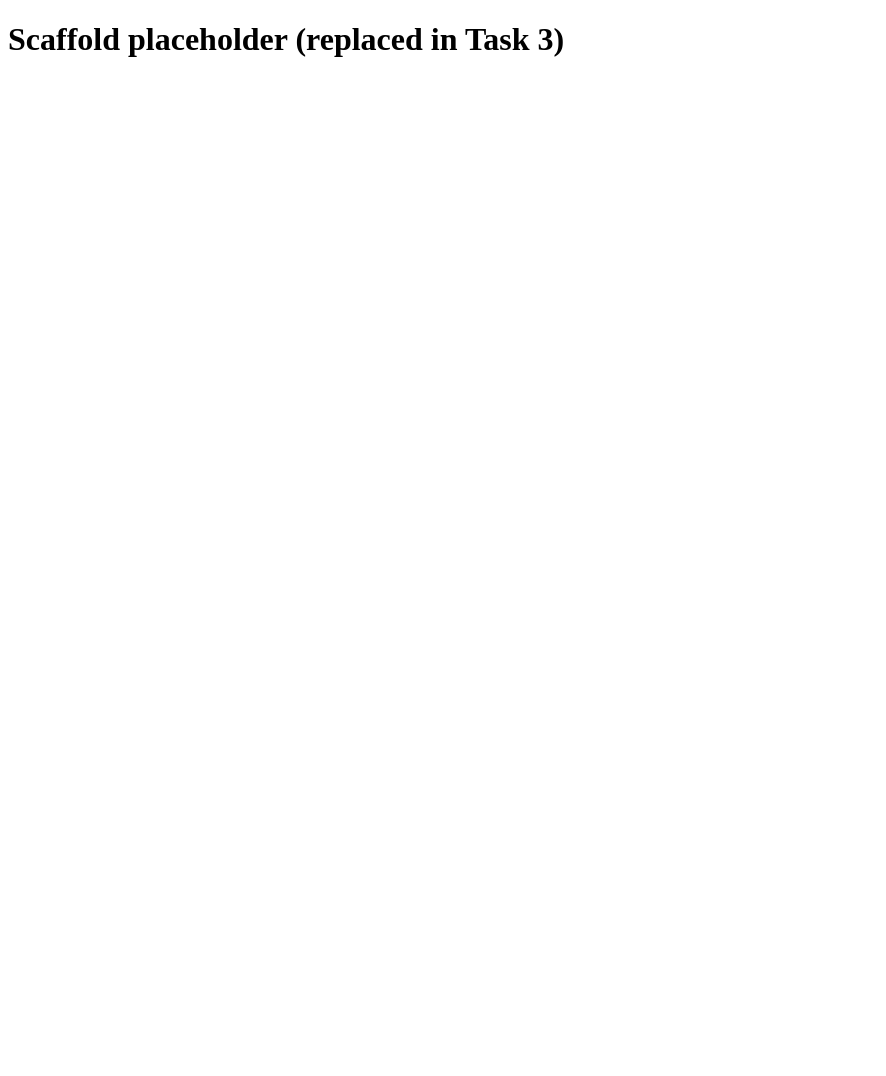
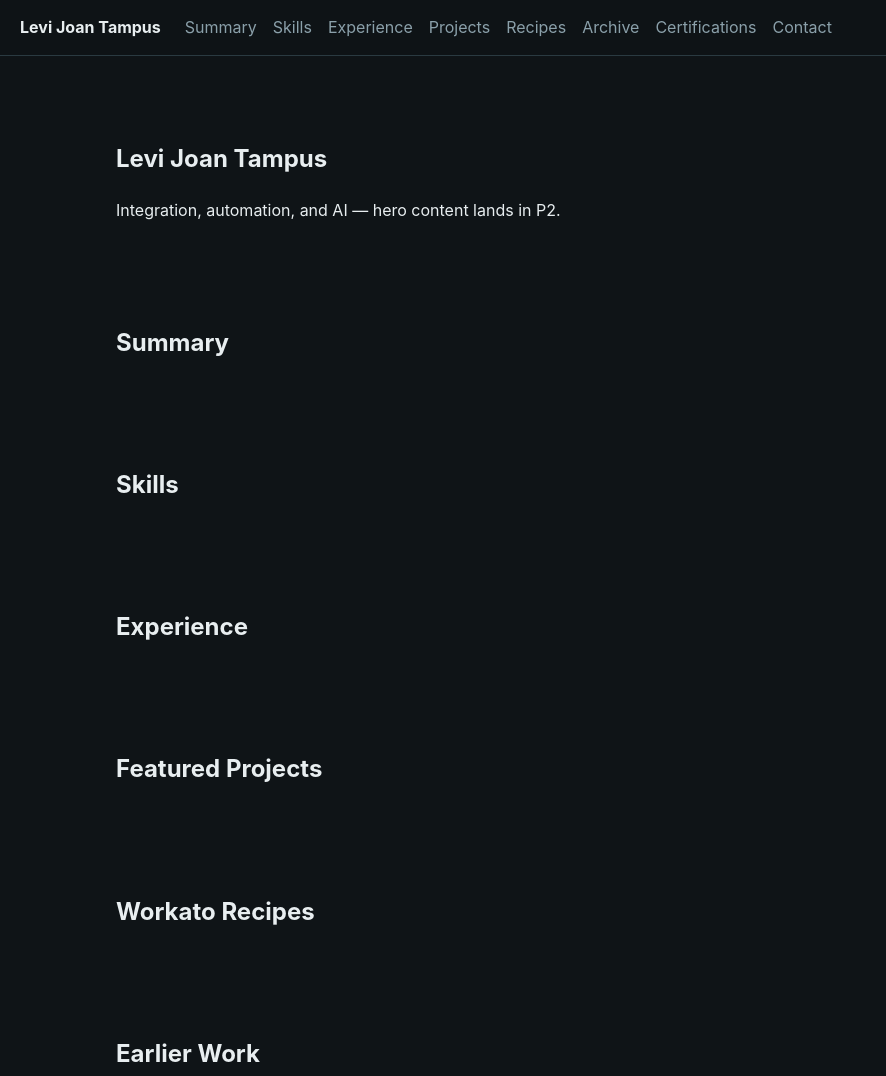
Before and after one commit to LeviTampus/Levi.github.io, an Astro site: page / in a window 1280 px wide. Shown: the top 1076 px of the page, without its empty margins (0-886 px from the left). Before the commit the page ends 800 px from the top, so only its background shows below. Built offline with nearby package versions, Linux system fonts and the light colour scheme; Astro itself is replaced by a stand-in of ours.

Commit message:
feat: add tokens, base layout, and section nav

```diff
--- /dev/null
+++ b/src/components/SectionNav.astro
@@ -0,0 +1,62 @@
+---
+const links = [
+  { href: '#summary', label: 'Summary' },
+  { href: '#skills', label: 'Skills' },
+  { href: '#experience', label: 'Experience' },
+  { href: '#projects', label: 'Projects' },
+  { href: '#recipes', label: 'Recipes' },
+  { href: '#archive', label: 'Archive' },
+  { href: '#certifications', label: 'Certifications' },
+  { href: '#contact', label: 'Contact' },
+];
+---
+<nav aria-label="Sections">
+  <a class="brand" href="#top">Levi Joan Tampus</a>
+  <ul>
+    {links.map((l) => (
+      <li><a href={l.href}>{l.label}</a></li>
+    ))}
+  </ul>
+</nav>
+
+<style>
+  nav {
+    position: sticky;
+    top: 0;
+    z-index: 10;
+    min-height: var(--nav-h);
+    display: flex;
+    align-items: center;
+    gap: 1.5rem;
+    padding: 0 1.25rem;
+    background: color-mix(in srgb, var(--bg) 92%, transparent);
+    backdrop-filter: blur(8px);
+    border-bottom: 1px solid var(--border);
+  }
+
+  .brand {
+    color: var(--text);
+    text-decoration: none;
+    font-weight: 700;
+    white-space: nowrap;
+  }
+
+  ul {
+    display: flex;
+    flex-wrap: wrap;
+    gap: 0.25rem 1rem;
+    list-style: none;
+    margin: 0;
+    padding: 0;
+  }
+
+  ul a {
+    color: var(--muted);
+    text-decoration: none;
+    padding: 0.25rem 0;
+  }
+
+  ul a:hover {
+    color: var(--text);
+  }
+</style>
--- /dev/null
+++ b/src/layouts/Base.astro
@@ -0,0 +1,39 @@
+---
+import '../styles/tokens.css';
+import SectionNav from '../components/SectionNav.astro';
+
+interface Props {
+  title: string;
+  description: string;
+}
+
+const { title, description } = Astro.props;
+---
+<!doctype html>
+<html lang="en">
+  <head>
+    <meta charset="utf-8" />
+    <meta name="viewport" content="width=device-width, initial-scale=1" />
+    <meta name="description" content={description} />
+    <title>{title}</title>
+  </head>
+  <body id="top">
+    <SectionNav />
+    <main>
+      <slot />
+    </main>
+    <footer>
+      <p>Levi Joan Tampus — Cebu City, Philippines</p>
+    </footer>
+  </body>
+</html>
+
+<style>
+  footer {
+    border-top: 1px solid var(--border);
+    padding: 2rem 1.25rem;
+    text-align: center;
+    color: var(--muted);
+    font-size: 0.9rem;
+  }
+</style>
--- a/src/pages/index.astro
+++ b/src/pages/index.astro
@@ -1,12 +1,45 @@
 ---
+import Base from '../layouts/Base.astro';
 ---
-<!doctype html>
-<html lang="en">
-  <head>
-    <meta charset="utf-8" />
-    <title>Portfolio — Scaffold</title>
-  </head>
-  <body>
-    <h1>Scaffold placeholder (replaced in Task 3)</h1>
-  </body>
-</html>
+
+<Base
+  title="Levi Joan Tampus — Integration, Automation & AI"
+  description="Portfolio of Levi Joan Tampus: SaaS technical support, Workato integrations and APIs, workflow automation, troubleshooting, and AI agent projects."
+>
+  <section id="hero" aria-label="Introduction">
+    <h1>Levi Joan Tampus</h1>
+    <p>Integration, automation, and AI — hero content lands in P2.</p>
+  </section>
+
+  <section id="summary" aria-label="Professional summary">
+    <h2>Summary</h2>
+  </section>
+
+  <section id="skills" aria-label="Technical skills">
+    <h2>Skills</h2>
+  </section>
+
+  <section id="experience" aria-label="Professional experience">
+    <h2>Experience</h2>
+  </section>
+
+  <section id="projects" aria-label="Featured projects">
+    <h2>Featured Projects</h2>
+  </section>
+
+  <section id="recipes" aria-label="Workato recipes and workflow examples">
+    <h2>Workato Recipes</h2>
+  </section>
+
+  <section id="archive" aria-label="Earlier and archived work">
+    <h2>Earlier Work</h2>
+  </section>
+
+  <section id="certifications" aria-label="Certifications">
+    <h2>Certifications</h2>
+  </section>
+
+  <section id="contact" aria-label="Contact">
+    <h2>Contact</h2>
+  </section>
+</Base>
--- /dev/null
+++ b/src/styles/tokens.css
@@ -0,0 +1,77 @@
+/* Design tokens — single source of truth for color, type, and spacing. */
+
+:root {
+  --bg: #0f1417;
+  --surface: #172023;
+  --surface-raised: #1e2b30;
+  --muted: #8ba0aa;
+  --text: #e8eef0;
+  --accent: #4cc2a8;
+  --accent-ink: #06281f;
+  --border: #2a3a41;
+
+  --font-sans: 'Inter', system-ui, -apple-system, 'Segoe UI', sans-serif;
+  --font-mono: 'JetBrains Mono', ui-monospace, SFMono-Regular, monospace;
+
+  --max-w: 68rem;
+  --nav-h: 3.5rem;
+  --radius: 0.5rem;
+  --gap-section: 4rem;
+}
+
+*,
+*::before,
+*::after {
+  box-sizing: border-box;
+}
+
+html {
+  scroll-behavior: smooth;
+}
+
+body {
+  margin: 0;
+  background: var(--bg);
+  color: var(--text);
+  font-family: var(--font-sans);
+  line-height: 1.6;
+}
+
+main {
+  max-width: var(--max-w);
+  margin: 0 auto;
+  padding: 0 1.25rem var(--gap-section);
+}
+
+section[id] {
+  scroll-margin-top: calc(var(--nav-h) + 1rem);
+  padding-top: var(--gap-section);
+}
+
+a {
+  color: var(--accent);
+}
+
+a:focus-visible {
+  outline: 2px solid var(--accent);
+  outline-offset: 2px;
+  border-radius: 2px;
+}
+
+.tag {
+  font-family: var(--font-mono);
+  font-size: 0.8rem;
+}
+
+@media (prefers-reduced-motion: reduce) {
+  html {
+    scroll-behavior: auto;
+  }
+
+  *,
+  *::before,
+  *::after {
+    animation: none !important;
+    transition: none !important;
+  }
+}
```
Also changed, not shown: src/content.config.ts (added, +55 -0 lines).
